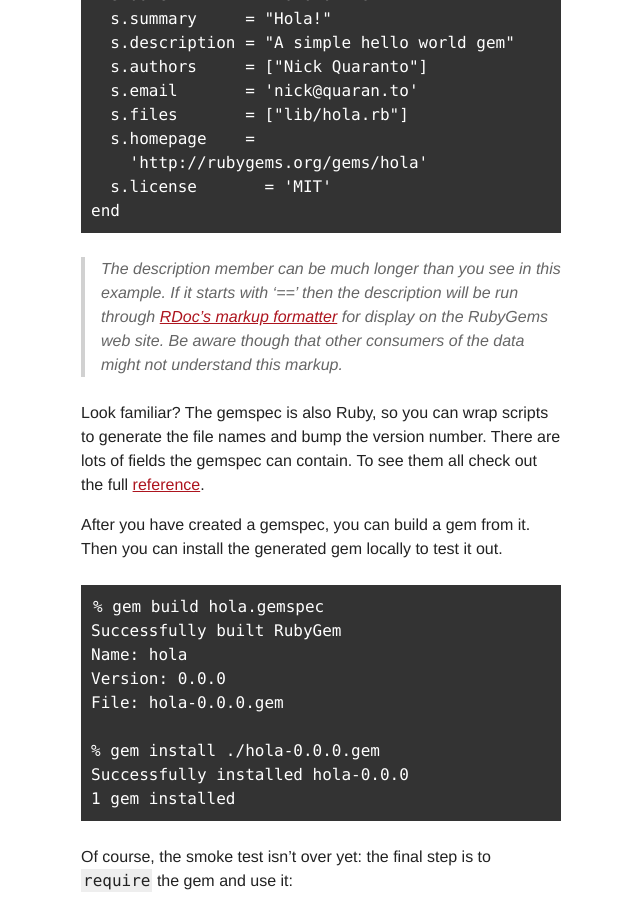
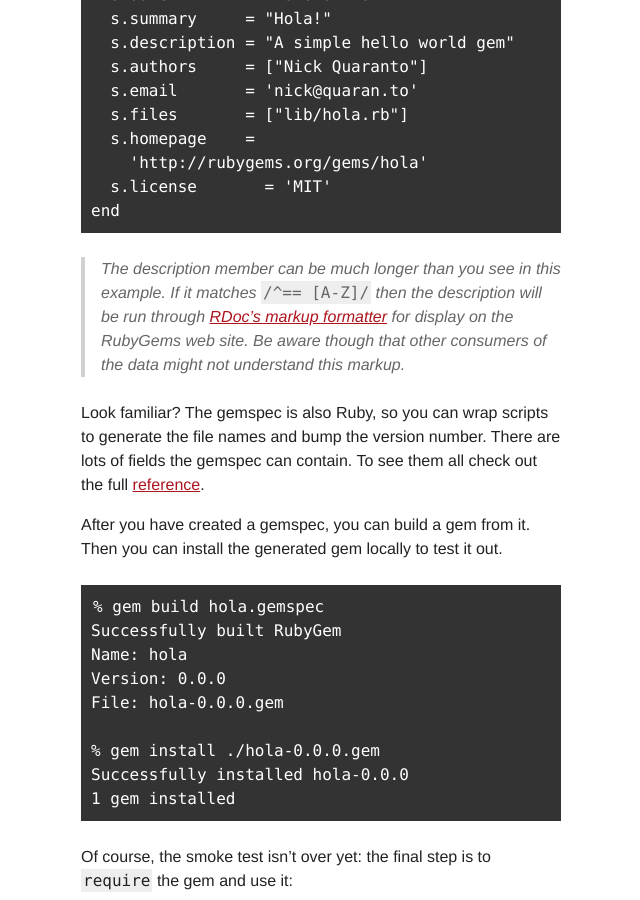
Before and after one commit to radar/guides, a Jekyll site: the page built from make-your-own-gem.md, in a window 1280 px wide and 900 px high, scrolled down 1586 px. Shown: the whole window, without its empty margins (319-959 px from the left). Built offline with Jekyll 4.4.1, drawn with Linux system fonts in a browser that asks for light colours.

Commit message:
Corrected the documentation for Rdoc
Previously this message was a little oversimplified.

```diff
--- a/make-your-own-gem.md
+++ b/make-your-own-gem.md
@@ -75,7 +75,7 @@ information you see on a gem page
     end
 
 > The description member can be much longer than you see in this example. If it
-> starts with '==' then the description will be run through
+> matches `/^== [A-Z]/` then the description will be run through
 > [RDoc's markup formatter](http://rdoc.rubyforge.org/RDoc/Markup.html) for display on
 > the RubyGems web site. Be aware though that other consumers of the data might not
 > understand this markup.
```
